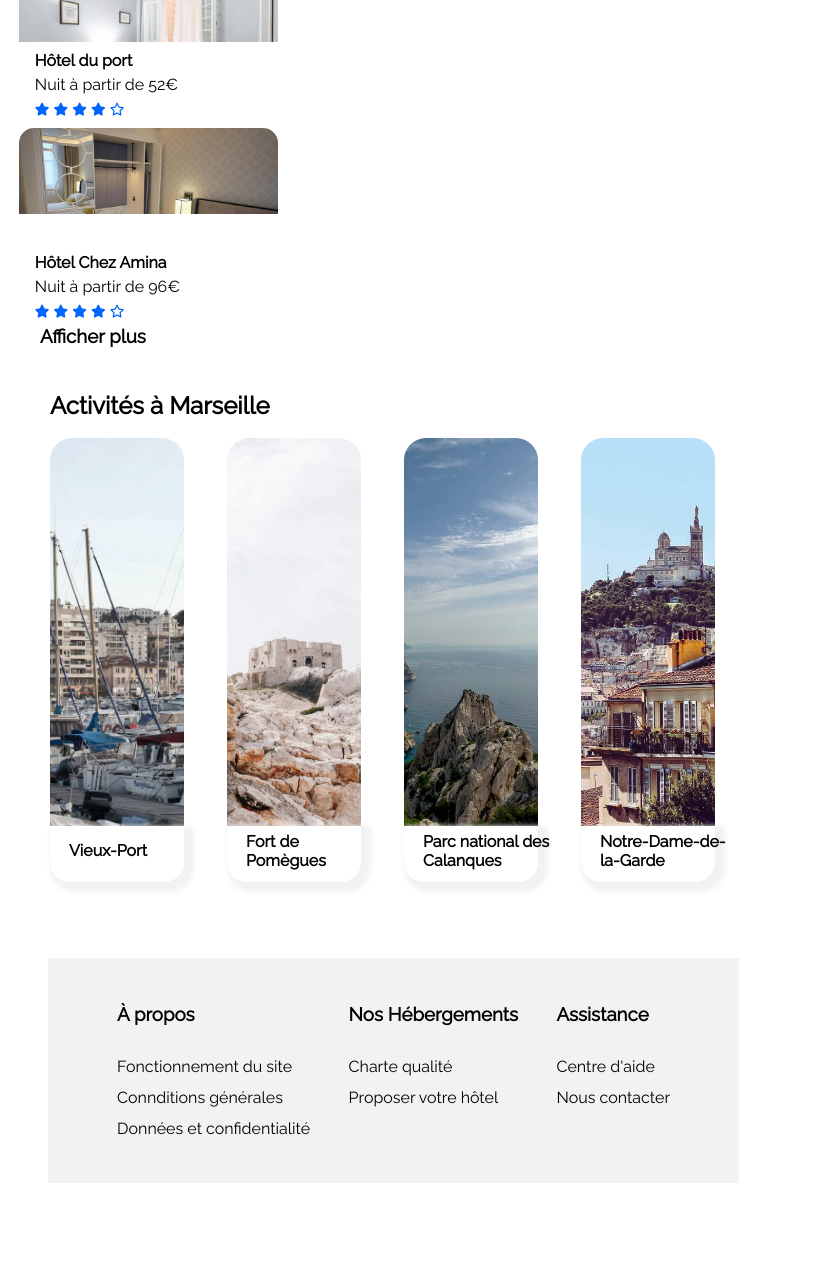
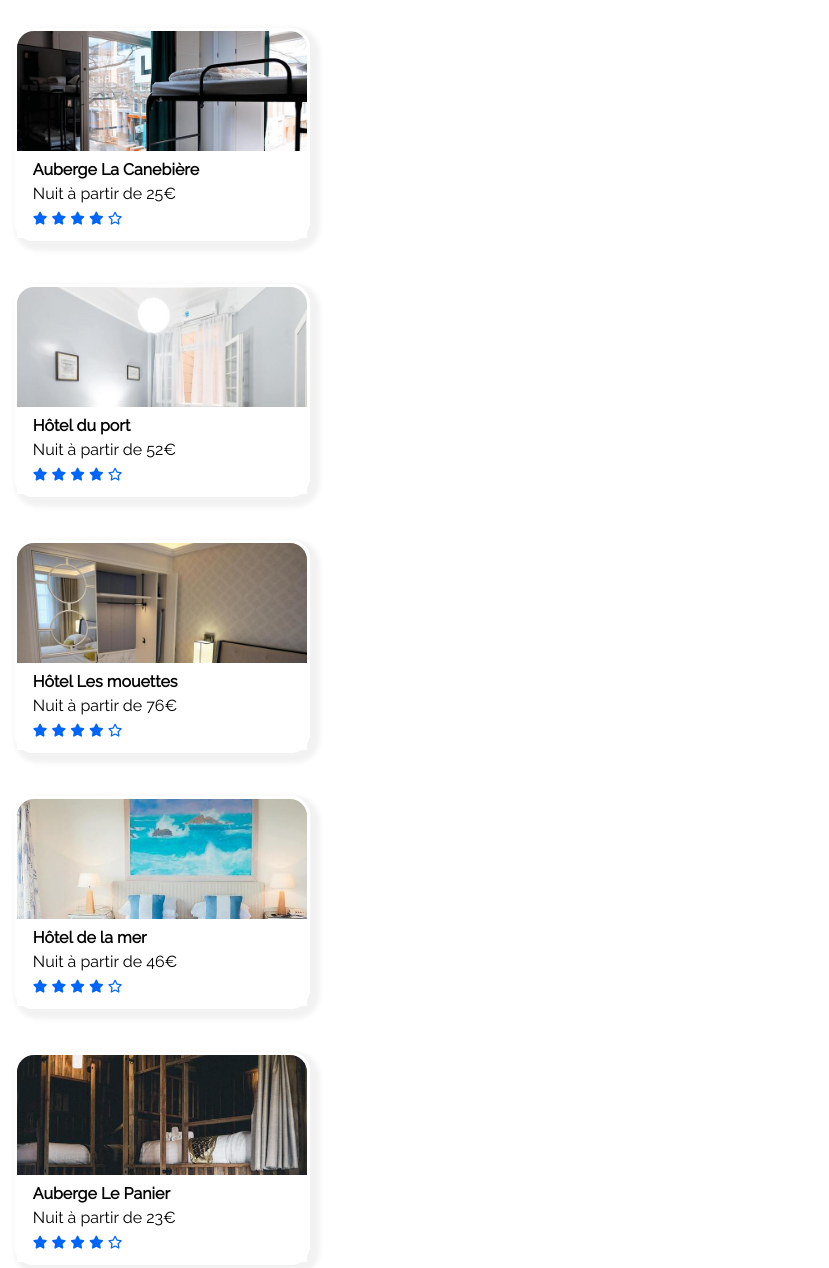
Before and after one commit to JonathanBret/projet-css-tp1, a plain HTML site: page index projet2.html in a window 768 px wide. Shown: the part 1409-2677 px from the top of the page, 829 px wide, since content can reach past the window. Before the commit the page ends 2592 px from the top, so only its background shows below. Drawn offline with Linux system fonts and the light colour scheme.

Commit message:
avancemennt mobile

```diff
--- a/index projet2.html
+++ b/index projet2.html
@@ -30,6 +30,7 @@
                 <i class="fa-solid fa-location-dot"></i>
                 <input class="champ" type="text" placeholder="Marseille, France" />
                 <a href="#">Rechercher</a>
+                <i class="fa-solid fa-magnifying-glass"></i>
             </form>
         </div>
         <div class="filtre">
--- a/style.css
+++ b/style.css
@@ -6,6 +6,7 @@
     padding: 0;
     box-sizing: border-box;
     scroll-behavior: smooth;
+    max-width: 1400px;
 
 }
 
@@ -23,7 +24,7 @@
 
 .img1 {
     width: 8%;
-    padding-top: 1em;
+    padding-top: 1.5em;
     padding-left: 2em;
 }
 
@@ -32,8 +33,9 @@
     margin-left: auto;
     list-style-type: none;
     justify-content: space-between;
-    padding-top: 1em;
+    padding-top: 1.5em;
     width: 20%;
+    height: 100%;
 }
 
 nav ul li a {
@@ -46,7 +48,15 @@
 nav a:hover {
     border-top: #0065FC solid;
     color: #0065FC;
+    height: 100%;
+    margin-top: 0;
+    padding-top: 0;
 }
+
+/*nav ul:hover {
+    border-top: #0065FC solid;
+    color: #0065FC;
+}*/
 
 
 .ahead {
@@ -96,6 +106,11 @@
     width: 332px;
     border-radius: 15px;
     padding-bottom: 46px;
+}
+
+.fa-solid.fa-magnifying-glass {
+    color: white;
+    display: none;
 }
 
 .champ {
@@ -170,7 +185,7 @@
 }
 
 .filtre .animals {
-    width: 12.5em;
+    width: 25%;
 }
 
 .info-logement {
@@ -298,6 +313,7 @@
     padding-left: 40px;
     text-decoration: none;
     color: black;
+    width: 18%;
 }
 
 .plus-button:hover {
@@ -550,8 +566,14 @@
         width: 95%;
     }
 
+    .menu-nav ul {
+        justify-content: space-between;
+        margin-left: 65%;
+        width: 50%;
+    }
+
     .menu-nav img {
-        width: 10%;
+        width: 20%;
     }
 
     .filtre {
@@ -676,6 +698,11 @@
 
 @media (max-width:768px) {
 
+    * {
+        min-height: 0;
+        max-height: none;
+    }
+
     .menu-nav {
         display: flex;
         flex-direction: column;
@@ -689,6 +716,14 @@
         width: 100%;
         border-bottom: #F2F2F2 0.2em solid;
         padding-bottom: 5%;
+    }
+
+    body div nav ul:hover {
+        border-bottom: #0065FC 0.2em solid;
+    }
+
+    nav a:hover {
+        border: none;
     }
 
     .img1 {
@@ -736,9 +771,32 @@
         width: 20%;
     }
 
+    .formulaire {
+        align-items: center;
+    }
+
+    .formulaire a {
+        display: none;
+    }
+
+    .fa-solid.fa-magnifying-glass {
+        display: inline;
+        justify-content: center;
+        align-items: center;
+        width: 12%;
+        height: 100%;
+        background-color: #0065FC;
+        border-radius: 20px;
+        border: #0065FC 1em solid;
+        border-top-left-radius: 0;
+        border-bottom-left-radius: 0;
+    }
+
     .filtre {
         display: flex;
         flex-direction: column;
+        padding: 0;
+        height: 200px;
     }
 
     .filtre ul {
@@ -747,19 +805,21 @@
         justify-content: space-between;
         flex-wrap: wrap;
         width: 90%;
+        margin-top: 5%;
+        padding-bottom: 10%;
+        height: 100%;
     }
 
     .filtre ul li {
-        width: 45%;
+        width: 48%;
     }
 
     .filtre ul li a {
         font-size: 11px;
     }
 
-    .animals {
-        width: 0 auto;
-        height: 0 auto;
+    .filtre .animals {
+        width: 48%;
     }
 
     .info-logement {
@@ -767,7 +827,7 @@
     }
 
     main {
-        height: 90%;
+        height: 2400px;
     }
 
     .main-section {
@@ -775,12 +835,17 @@
         flex-direction: column-reverse;
         padding: 0;
         margin: 0;
+        height: 100%;
     }
 
     .popular {
         padding-left: 0;
         margin: 0;
         border-radius: 0;
+    }
+
+    .popular-box {
+        width: 95%;
     }
 
     .section-title-icons {
@@ -790,13 +855,14 @@
     }
 
     .most-popular {
-        margin: 0 5% 0 5%
+        margin: 0 0 0 3%
     }
 
     #hebergements {
         background-color: white;
         display: flex;
         flex-direction: column;
+        height: 80%;
     }
 
     .left-title {
@@ -807,35 +873,120 @@
         flex-direction: column;
         justify-content: space-between;
         width: 80%;
-        height: 100%;
+        height: 80%;
         padding: 0 0 0 2%;
+        flex-wrap: wrap;
+        max-height: none;
+
+    }
+
+    .loc-details {
+        height: 42%;
     }
 
     .loc-box {
         width: 90%;
-        height: 100%;
         margin: 0;
         padding: 0;
+        border: white 0.2em solid;
+        box-shadow: 5px 5px 5px 5px #F2F2F2;
+        background-size: cover;
     }
 
     .loc1 {
-        padding-top: 25%;
-        width: 50%;
+        margin-bottom: 8%;
+        width: 55%;
     }
 
     .loc2 {
-        padding-top: 30%;
-        width: 50%;
+        margin-bottom: 8%;
+        width: 55%;
+        ;
     }
 
     .loc3 {
-        padding-top: 30%;
-        width: 50%;
+        margin-bottom: 8%;
+        width: 55%;
     }
 
+    .loc4 {
+        margin-bottom: 8%;
+        width: 55%;
+    }
 
+    .loc5 {
+        margin-bottom: 8%;
+        width: 55%;
+    }
 
+    .loc6 {
+        margin-bottom: 8%;
+        width: 55%;
+    }
 
+    #activities {
+        padding-left: 8%;
+        height: 1000px;
+    }
+
+    #activities>h1 {
+        padding-top: 0;
+    }
+
+    .act-marseille {
+        flex-direction: column;
+    }
+
+    .act-box {
+        background-size: cover;
+        background-position: bottom;
+    }
+
+    .act1 {
+        margin-bottom: 8%;
+        width: 90%;
+    }
+
+    .act2 {
+        margin-bottom: 8%;
+        width: 90%;
+        background-position: center;
+    }
+
+    .act3 {
+        margin-bottom: 8%;
+        width: 90%;
+    }
+
+    .act4 {
+        margin-bottom: 8%;
+        width: 90%;
+    }
+
+    .act-details {
+        width: 100%;
+    }
+
+    footer {
+        margin: 0;
+        left: 0;
+        width: 100%;
+        flex-direction: column;
+        height: 500px;
+    }
+
+    .propos {
+        margin-left: 8%;
+    }
+
+    footer ul {
+        margin-left: 8%;
+    }
+
+    .help {
+        width: 100%;
+        margin-bottom: 10%;
+    }
 
 }
 
```
